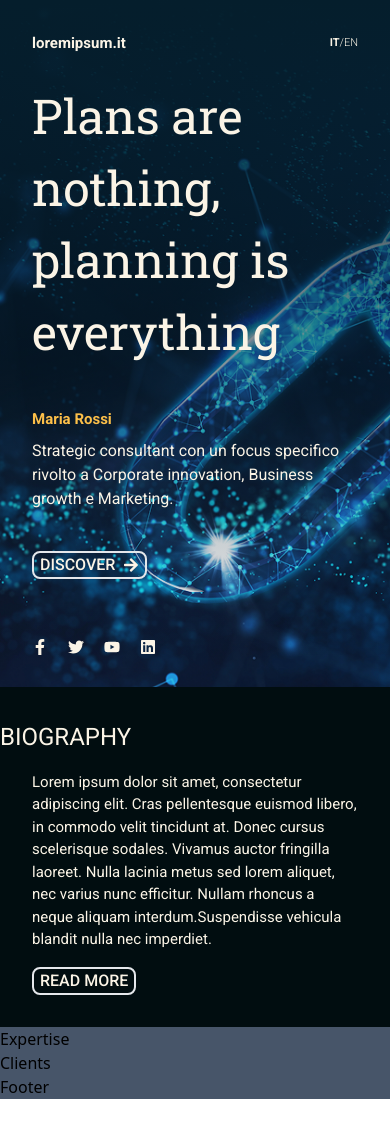
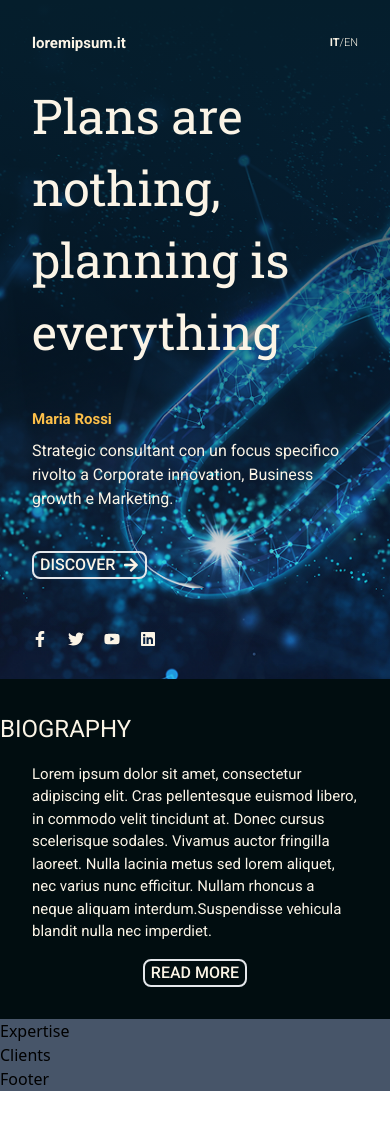
Before and after one commit to EmilioGall/e-190225, a React (Vite) app: page / in a window 390 px wide. Shown: the top 1138 px of the page. Before the commit the page ends 1099 px from the top, so only its background shows below. Built offline with nearby package versions, Linux system fonts and the light colour scheme.

Commit message:
feat: adjusted animation behaviour for test toogle - src/components/Biography.jsx

```diff
--- a/src/components/Biography.jsx
+++ b/src/components/Biography.jsx
@@ -17,9 +17,11 @@ export default function Biography() {
 
          <h2 className="font-customRoboto font-customNormal text-lg pb-4 xs:pb-8">BIOGRAPHY</h2>
 
-         <div className={`relative flex flex-col xs:items-center px-8 transition-all delay-1000 ${showBiography ? 'w-2/3' : 'w-full'}`}>
+         <div className={`relative flex flex-col xs:items-center px-8 transition-all delay-700 ${showBiography ? 'w-2/3' : 'w-full'}`}>
 
-            <div className={`flex justify-center gap-8 pb-4 transition-all overflow-hidden ${showBiography ? 'delay-1000 duration-500 opacity-100 max-h-full' : 'absolute duration-1000 opacity-0 max-h-0'}`}
+            <div className={`flex flex-col transition-all ${showBiography ? 'delay-700 duration-1000 opacity-100' : 'absolute duration-700 opacity-0 '}`}>
+
+               <div className={`flex justify-center gap-8 pb-4`}
                >
 
                   <div className="font-customRoboto font-customNormal text-sm">
@@ -32,19 +34,28 @@ export default function Biography() {
 
                </div>
 
-            <div className={`xs:w-1/3 transition-all duration-1000 overflow-hidden ${showBiography ? 'absolute duration-1000 opacity-0 max-h-0' : 'delay-1000 duration-200 opacity-100 max-h-full'}`}>
+               <div className={`z-20 self-end`}>
+
+                  <Button arrow={false} text={'LESS'} functionOnClick={handleButtonClick} />
+
+               </div>
+
+            </div>
+
+            <div className={`flex flex-col items-center xs:w-1/3 transition-all ${showBiography ? 'absolute duration-700 opacity-0 ' : 'delay-700 duration-1000 opacity-100'}`}>
 
                <p className="font-customRoboto font-customNormal text-sm pb-4">
                   Lorem ipsum dolor sit amet, consectetur adipiscing elit. Cras pellentesque euismod libero, in commodo velit tincidunt at. Donec cursus scelerisque sodales. Vivamus auctor fringilla laoreet. Nulla lacinia metus sed lorem aliquet, nec varius nunc efficitur. Nullam rhoncus a neque aliquam interdum.Suspendisse vehicula blandit nulla nec imperdiet.
                </p>
 
+               <div className={`z-20`}>
+
+                  <Button arrow={false} text={'READ MORE'} functionOnClick={handleButtonClick} />
+
                </div>
 
-            <div className={`z-20 ${showBiography ? 'self-end' : ''}`}>
+            </div>
 
-               <Button arrow={false} text={showBiography ? 'LESS' : 'READ MORE'} functionOnClick={handleButtonClick} />
-
-            </div>
 
          </div>
 
--- a/src/components/Jumbo.jsx
+++ b/src/components/Jumbo.jsx
@@ -24,7 +24,7 @@ export default function Jumbo() {
             Plans are nothing, planning is everything
          </h1>
 
-         <div className="z-10 w-full xs:w-5/12 pb-5 xs:pt-6 flex flex-col gap-10 justify-between">
+         <div className="z-10 w-full xs:w-5/12 pb-3 xs:pt-6 flex flex-col gap-10 justify-between">
 
             <div>
 
```
Lines whose indentation alone changed are shown as unchanged.
